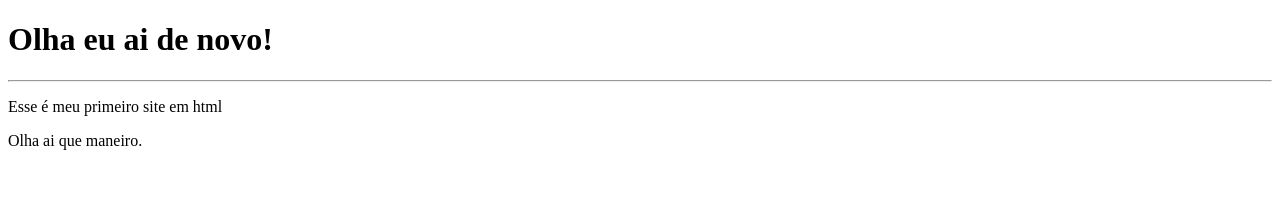
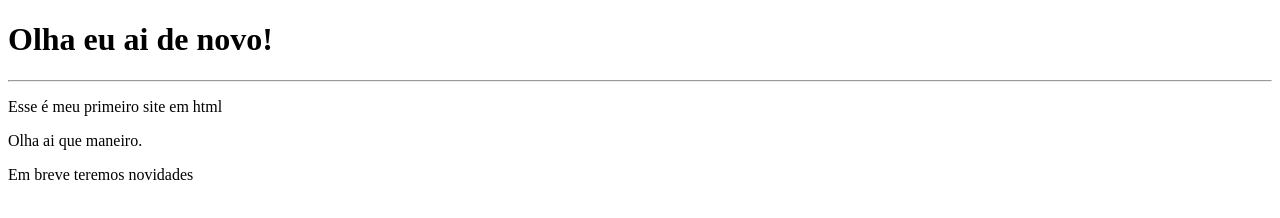
Before and after one commit to PaulaBuitoni/html-css, a plain HTML site: page exercicios/ex001/index.html in a window 1280 px wide. Drawn offline with Linux system fonts and the light colour scheme.

Commit message:
Update index.html

```diff
--- a/exercicios/ex001/index.html
+++ b/exercicios/ex001/index.html
@@ -11,6 +11,6 @@
     <hr>
     <p> Esse é meu primeiro site em html</p>
     <p>Olha ai que maneiro.</p>
-
+    <p>Em breve teremos novidades </p>
 </body>
 </html>
```
